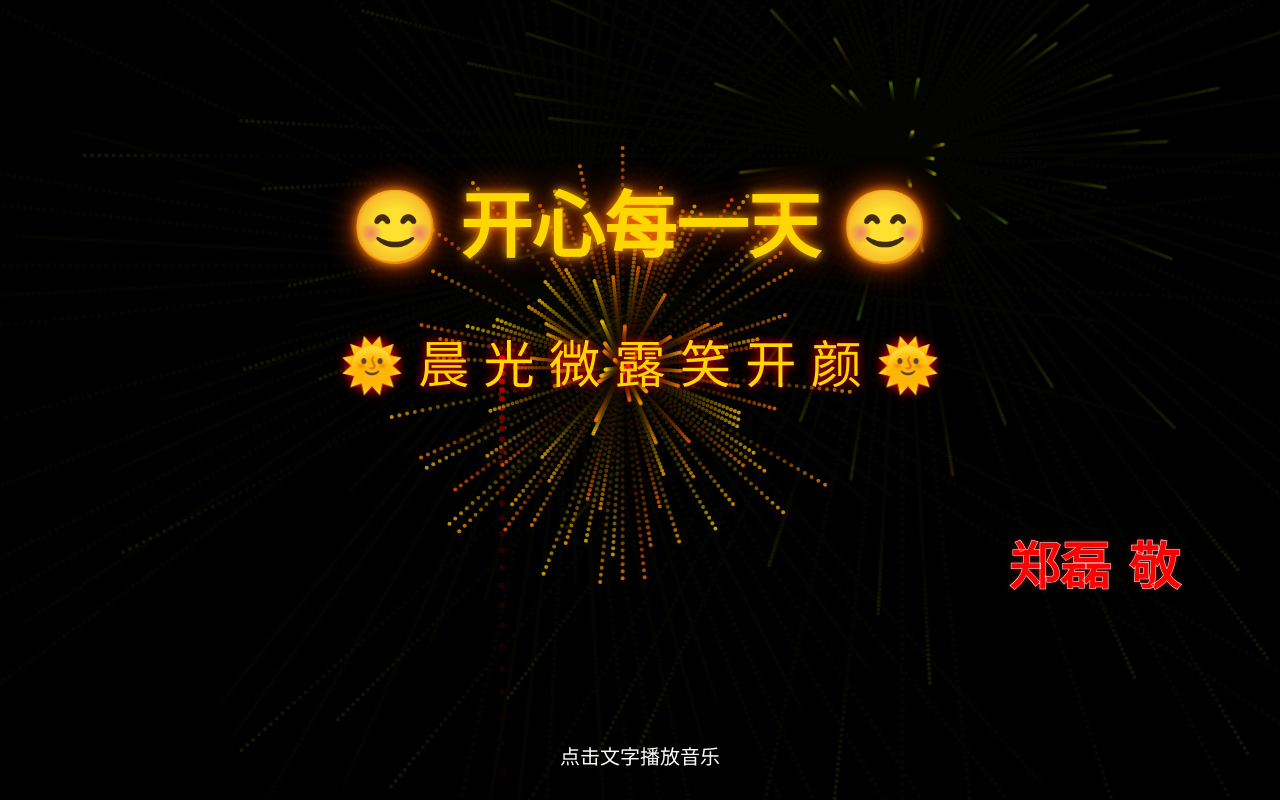
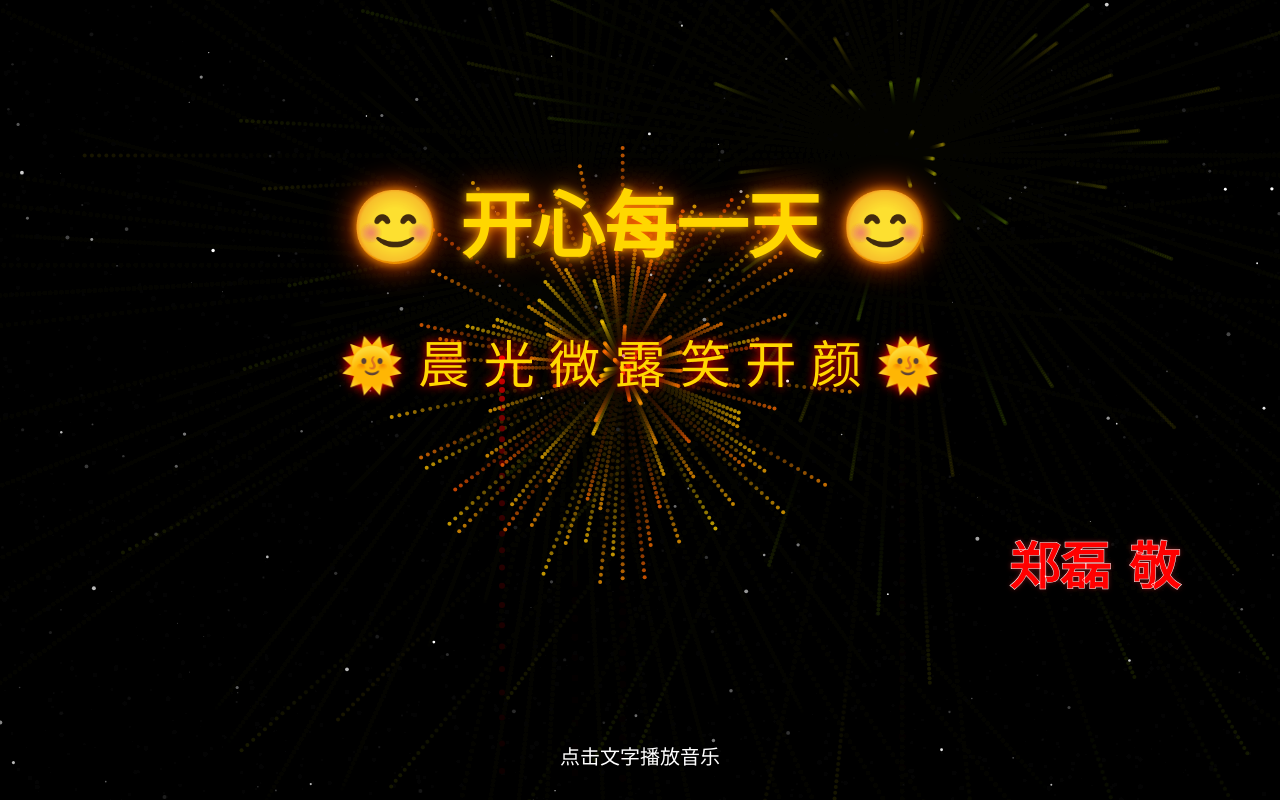
Before and after one commit to LevienZh/newyear, a plain HTML site: page index.html in a window 1280 px wide. Drawn offline with Linux system fonts and the light colour scheme.

Commit message:
Update index.html

```diff
--- a/index.html
+++ b/index.html
@@ -195,6 +195,17 @@
                     fireworks.splice(index, 1);
                 }
             });
+
+            // 随机生成闪烁的星星
+            ctx.fillStyle = 'white';
+            for (let i = 0; i < 10; i++) {
+                const x = Math.random() * canvas.width;
+                const y = Math.random() * canvas.height;
+                ctx.beginPath();
+                ctx.arc(x, y, Math.random() * 2, 0, Math.PI * 2);
+                ctx.fill();
+            }
+
             requestAnimationFrame(animate);
         }
         animate();
```
